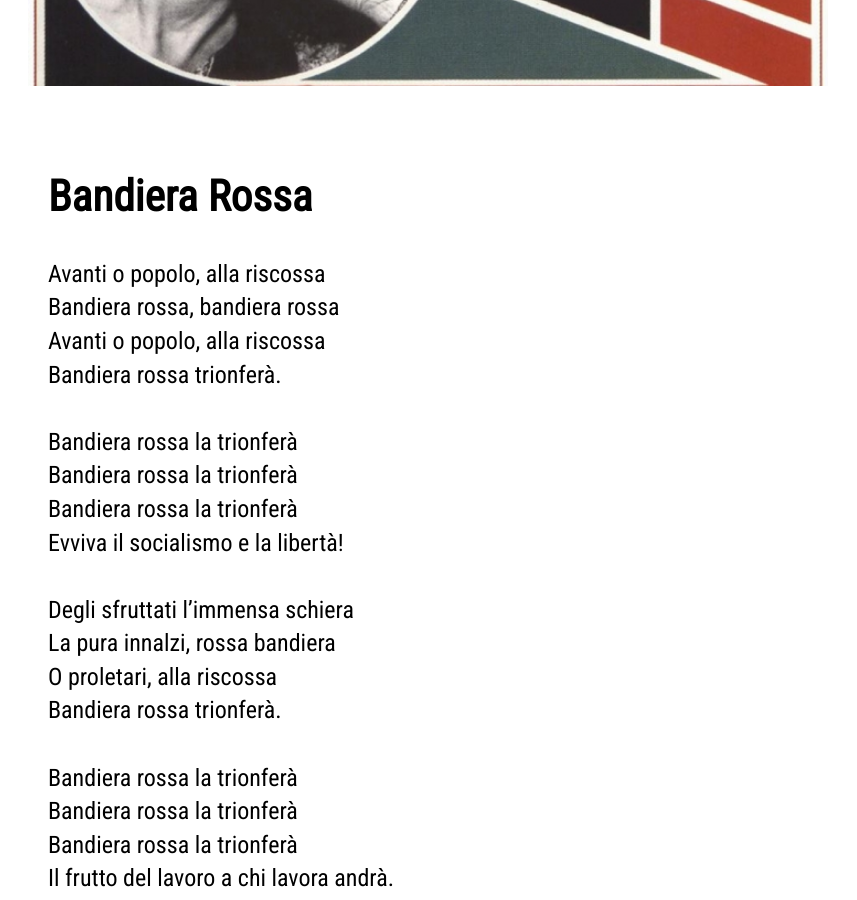
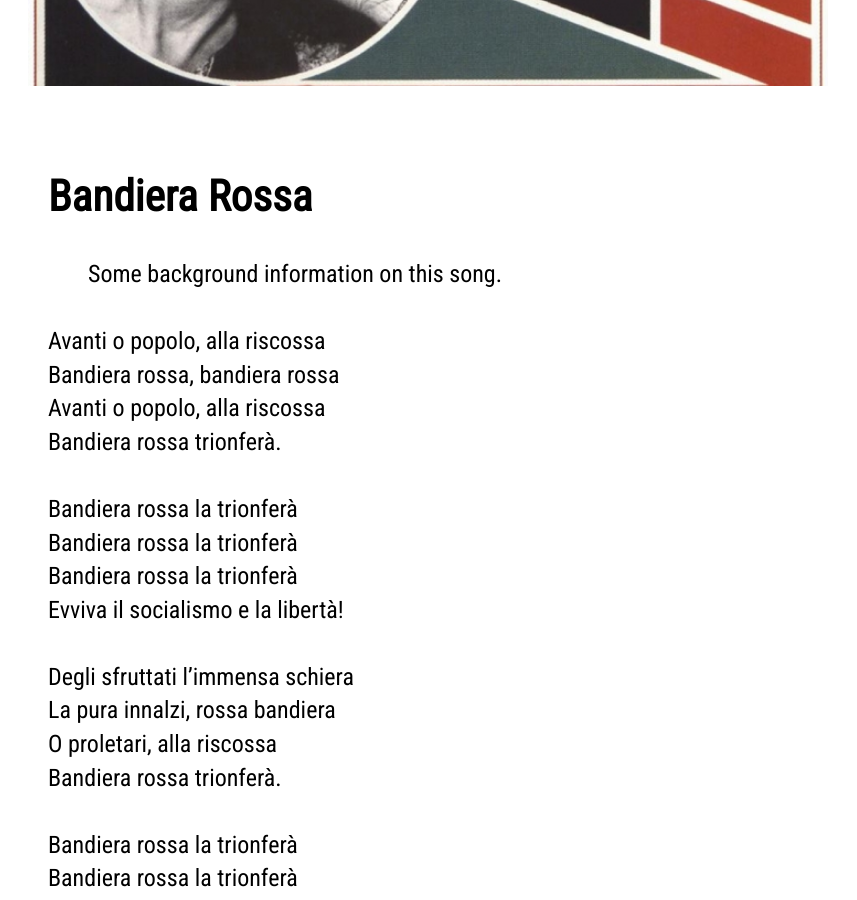
Before and after one commit to socialismconference/songbook.github.io, a Jekyll site: the page built from bandiera-rossa.md, in a window 1280 px wide and 900 px high, scrolled down 322 px. Shown: the whole window, without its empty margins (212-1069 px from the left). Built offline with Jekyll 4.4.1, drawn with Linux system fonts in a browser that asks for light colours; our own code applies the rules of GitHub Pages for plain Markdown files; a script that is not in the unit is left out.

Commit message:
Update bandiera-rossa.md

```diff
--- a/bandiera-rossa.md
+++ b/bandiera-rossa.md
@@ -2,6 +2,8 @@
 title: Bandiera Rossa
 ---
 ## Bandiera Rossa
+
+> Some background information on this song.
 
 Avanti o popolo, alla riscossa
 Bandiera rossa, bandiera rossa
```
